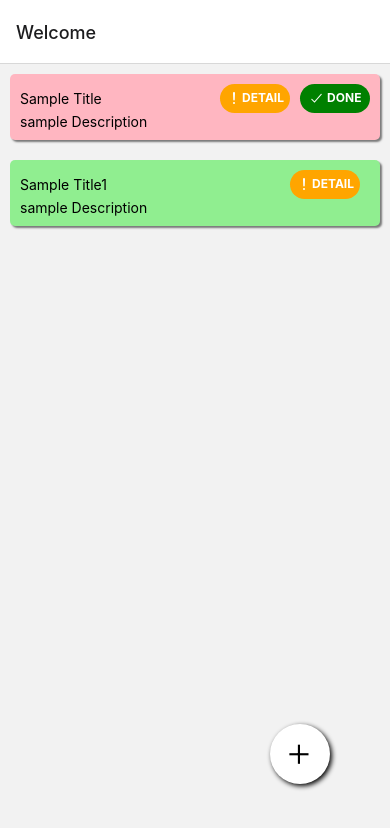
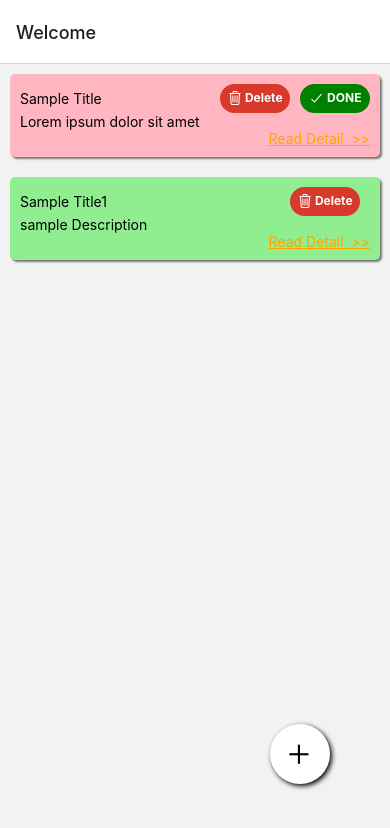
Before and after one commit to NMZ-TripleS/react-native-share-todo, a React Native app: screen /Home in a window 390 px wide. Shown: the top 828 px of the page. Built offline with nearby package versions, Linux system fonts and the light colour scheme.

Commit message:
Delete and detail

```diff
--- a/package.json
+++ b/package.json
@@ -16,6 +16,7 @@
     "react-native": "0.68.0",
     "react-native-safe-area-context": "^4.2.4",
     "react-native-screens": "^3.13.1",
+    "react-native-snackbar": "^2.4.0",
     "react-native-vector-icons": "^9.1.0"
   },
   "devDependencies": {
--- a/src/screens/HomeScreen.js
+++ b/src/screens/HomeScreen.js
@@ -2,6 +2,7 @@ import React from 'react';
 import {SafeAreaView,FlatList,Text,View,TouchableOpacity} from 'react-native';
 import ToDoItem from '../widgets/ToDoItem';
 import Icon from "react-native-vector-icons/Ionicons";
+import Snackbar from 'react-native-snackbar';
 export let HomeName = "Home";
 export default class HomeScreen extends React.Component{
   constructor(props){
@@ -11,14 +12,32 @@ export default class HomeScreen extends React.Component{
     //status : 1 ( done )
     this.state={
       todoList : [
-        {title:"Sample Title",description:"sample Description",status:0},
-        {title:"Sample Title1",description:"sample Description",status:1}
+        {id:0,title:"Sample Title",description:"Lorem ipsum dolor sit amet",status:0},
+        {id:1,title:"Sample Title1",description:"sample Description",status:1}
       ],
     }
   }
-  addingNewItme=()=>{
+  deleteToDoItem = (item) =>{
+    //use set state to modify state variable
+    //this.state.todoList.pop();
+
+    Snackbar.show({
+      text: 'Item Deleted',
+      duration: Snackbar.LENGTH_SHORT,
+      action: {
+        text: 'UNDO',
+        textColor: 'green',
+        onPress: () => { this.addingNewItme(item); },
+      },
+    });
     this.setState({
-      todoList:[...this.state.todoList,{title:"Sample Title"+this.state.todoList.length,descripiton:"sample Description",status:'0'}]
+      todoList:this.state.todoList.filter((todo)=>todo.id!=item.id)
+    });
+    console.log("Current length of array todo list is ",this.state.todoList.length);
+  }
+  addingNewItme=(newItem)=>{
+    this.setState({
+      todoList:[...this.state.todoList,newItem]
     });
   }
   render(){
@@ -28,7 +47,7 @@ export default class HomeScreen extends React.Component{
       <SafeAreaView style={{flex:1}}>
         <FlatList data={this.state.todoList}
         keyExtractor={(item)=>item.title}
-        renderItem={({item})=><ToDoItem data={item} navigation={this.props.navigation}/>}/>
+        renderItem={({item})=><ToDoItem data={item} navigation={this.props.navigation} deleteToDoItem={this.deleteToDoItem}/>}/>
         <TouchableOpacity onPress={this.addingNewItme}
         style={{width:60,height:60,justifyContent:'center',alignItems:'center',width:60,position:'absolute',bottom:60,right:60,borderRadius:30,elevation:5,shadowOffset:{width:2,height:2},shadowRadius:5, backgroundColor:'white'}}>
           <Icon name='add-outline' size={34} color='black'/>
--- a/src/screens/ToDoItemDetail.js
+++ b/src/screens/ToDoItemDetail.js
@@ -1,5 +1,5 @@
 import React,{Component} from 'react';
-import {SafeAreaView,FlatList,View,Text} from 'react-native';
+import {SafeAreaView,FlatList,Dimensions,View,ScrollView,Image,Text} from 'react-native';
 export let ToDoDetailName = "ToDoDetail";
 export default class ToDoItemDetail extends Component{
     constructor(props){
@@ -11,8 +11,13 @@ export default class ToDoItemDetail extends Component{
 
       render(){ return(
         <SafeAreaView>
-          <Text>{this.params.title}</Text>
-          <Text>{this.params.description}</Text>
+          <ScrollView style={{padding:10}}>
+            <Text>{this.params.title}</Text>
+            <View style={{height:20}}/>
+            <Image style={{width:Dimensions.get('screen').width,maxHeight:400}} source={require('../assets/images/fruit.jpg')} />
+            <View style={{height:20}}/>
+            <Text style={{textAlign:'justify'}}>{this.params.description}</Text>
+          </ScrollView>
         </SafeAreaView>
       );
       }
--- a/src/widgets/ToDoItem.js
+++ b/src/widgets/ToDoItem.js
@@ -8,22 +8,24 @@ export default class ToDoItem extends React.Component {
     super();
     this.todo = props.data;
     this.navigation = props.navigation;
+    this.deleteCurrentItem = props.deleteToDoItem;
     this.state={
       status:this.todo.status
     }
     //console.log("Item of to do list >>>>>",props);
   }
   render(){
+    console.log(this.todo.title+" > index > "+this.todo.id);
     return (
       <View style={{padding:10,backgroundColor:this.state.status==0?'lightpink':'lightgreen',margin:10,borderRadius:5,shadowColor:'black',shadowOffset:{width:2,height:2},shadowRadius:2,shadowOpacity:0.5,elevation:5}}>
         <View style={{display:'flex',flexDirection:'row',justifyContent:'space-between',alignItems:'center'}}>
           <Text>{this.todo.title}</Text>
           <View style={{flexDirection:'row'}}>
-            <TouchableOpacity onPress={()=>
-              this.navigation.navigate(ToDoDetailName,this.todo)}
-              style={{display:'flex',flexDirection:'row',justifyContent:'space-evenly',padding:6,width:70,backgroundColor:'orange',borderRadius:25}}>
-              <Icon name='alert-outline' type='ionicon' size={16} style={{color:'white'}}/>
-              <Text style={{color:'white',fontWeight:'bold',fontSize:12}}>DETAIL</Text>
+            <TouchableOpacity onPress={()=>{
+              this.deleteCurrentItem(this.todo);console.log("deleted. "+this.index);}}
+              style={{display:'flex',flexDirection:'row',justifyContent:'space-evenly',padding:6,width:70,backgroundColor:'#d8392b',borderRadius:25}}>
+              <Icon name='trash-outline' type='ionicon' size={16} style={{color:'white'}}/>
+              <Text style={{color:'white',fontWeight:'bold',fontSize:12}}>Delete</Text>
             </TouchableOpacity>
             {/* adding space btween undefined main axis measurement element */}
             <View style={{width:10}}/>
@@ -36,7 +38,13 @@ export default class ToDoItem extends React.Component {
               </TouchableOpacity>}
           </View>
         </View>
-        <Text>{this.todo.description}</Text>
+        <Text numberOfLines={2}>{this.todo.description}</Text>
+          <View style={{flexDirection:'row-reverse'}}>
+            <TouchableOpacity
+              onPress={()=>this.navigation.navigate(ToDoDetailName,this.todo)}>
+                <Text style={{color:'orange',textDecorationLine:'underline'}}>{"Read Detail  >>"}</Text>
+            </TouchableOpacity>
+          </View>
       </View>
     );
   }
```
Also changed, not shown: src/assets/images/fruit.jpg (added), 1 other file (tests, documents, lock files or other folders).
